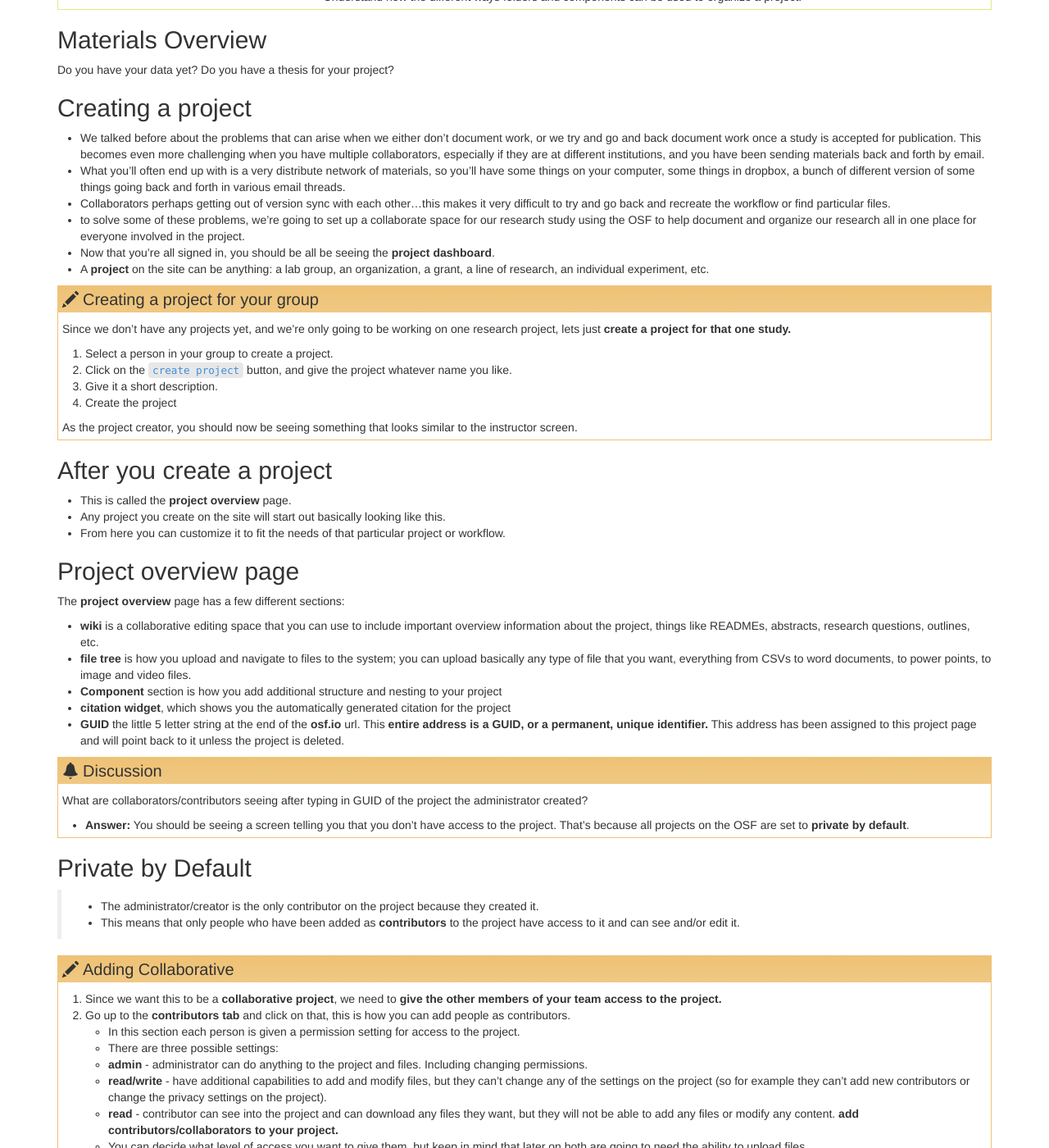
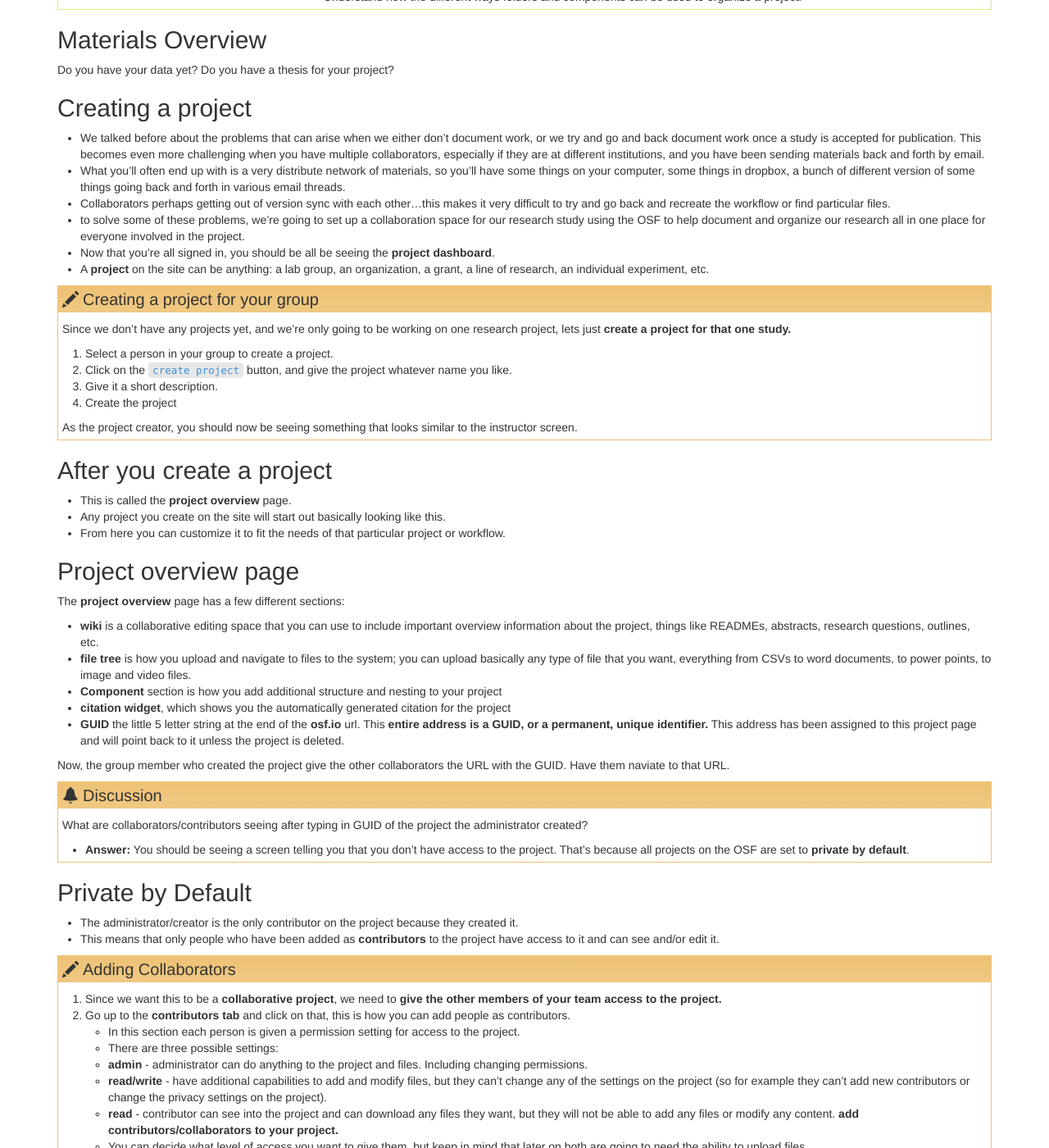
Before and after one commit to ucla-data-archive/2017-sio-osfdemo, a Jekyll site: the page built from _episodes/02-project-setup.md, in a window 1280 px wide and 1400 px high, scrolled down 358 px. Shown: the whole window at 82% size. Built offline with Jekyll 4.4.1, drawn with Linux system fonts in a browser that asks for light colours; some of the changed text lies outside the part shown.

Commit message:
adding updates

```diff
--- a/_episodes/02-project-setup.md
+++ b/_episodes/02-project-setup.md
@@ -21,7 +21,7 @@ Do you have your data yet? Do you have a thesis for your project?
 * We talked before about the problems that can arise when we either don’t document work, or we try and go and back document work once a study is accepted for publication. This becomes even more challenging when you have multiple collaborators, especially if they are at different institutions, and you have been sending materials back and forth by email.
 * What you’ll often end up with is a very distribute network of materials, so you’ll have some things on your computer, some things in dropbox, a bunch of different version of some things going back and forth in various email threads.
 * Collaborators perhaps getting out of version sync with each other…this makes it very difficult to try and go back and recreate the workflow or find particular files.
-* to solve some of these problems, we’re going to set up a collaborate space for our research study using the OSF to help document and organize our research all in one place for everyone involved in the project.
+* to solve some of these problems, we’re going to set up a collaboration space for our research study using the OSF to help document and organize our research all in one place for everyone involved in the project.
 * Now that you’re all signed in, you should be all be seeing the **project dashboard**.
 * A **project** on the site can be anything: a lab group, an organization, a grant, a line of research, an individual experiment, etc.
 
@@ -50,6 +50,8 @@ The **project overview** page has a few different sections:
 * **citation widget**, which shows you the automatically generated citation for the project
 * **GUID** the little 5 letter string at the end of the **osf.io** url.  This **entire address is a GUID, or a permanent, unique identifier.** This address has been assigned to this project page and will point back to it unless the project is deleted.
 
+Now, the group member who created the project give the other collaborators the URL with the GUID. Have them naviate to that URL.
+
 >## Discussion
 >What are collaborators/contributors seeing after typing in GUID of the project the administrator created?
 >
@@ -58,10 +60,10 @@ The **project overview** page has a few different sections:
 {: .discussion}
 
 ## Private by Default
-> * The administrator/creator is the only contributor on the project because they created it.
-> * This means that only people who have been added as **contributors** to the project have access to it and can see and/or edit it.
+* The administrator/creator is the only contributor on the project because they created it.
+* This means that only people who have been added as **contributors** to the project have access to it and can see and/or edit it.
 
-> ## Adding Collaborative
+> ## Adding Collaborators
 >1. Since we want this to be a **collaborative project**, we need to **give the other members of your team access to the project.**
 >2. Go up to the **contributors tab** and click on that, this is how you can add people as contributors.
 >   * In this section each person is given a permission setting for access to the project.
@@ -78,9 +80,15 @@ The **project overview** page has a few different sections:
 
 Notice that all three people are listed as contributors on the project, and that they are all now also listed in the auto generated citation for the project.
 
-## ***Tip***
-If for some reason you wanted to give someone access to the project but did not want to give them authorship credit, just acknowledgements, you can do this by going back to the **sharing screen** and **unchecking** the **bibliographic contributor** box next to that person’s name.
+> ## Adding your professor
+> Now, add your professor to the project as **read** and **non-bibiographic** contributor
+> This means she won't show up in the citation that is auto-generated with OSF
+{: .challenge}
 
+
+>## Tip
+>If for some reason you wanted to give someone access to the project but did not want to give them authorship credit, just acknowledgements, you can do this by going back to the **sharing screen** and **unchecking** the **bibliographic contributor** box next to that person’s name.
+{: .callout}
 
 ## The OSF wiki
 
```
Also changed, not shown: _episodes/01-introduction.md (+1 -1 lines).
